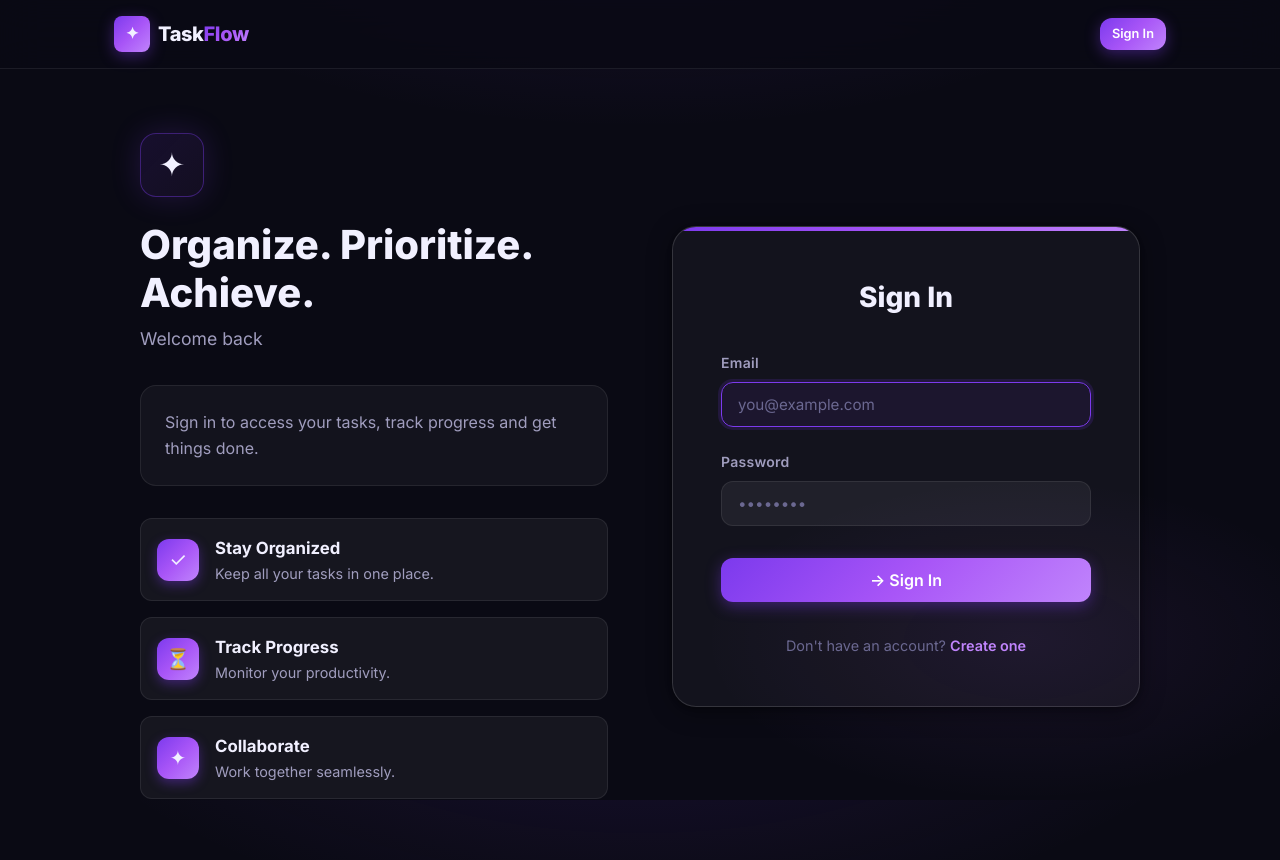
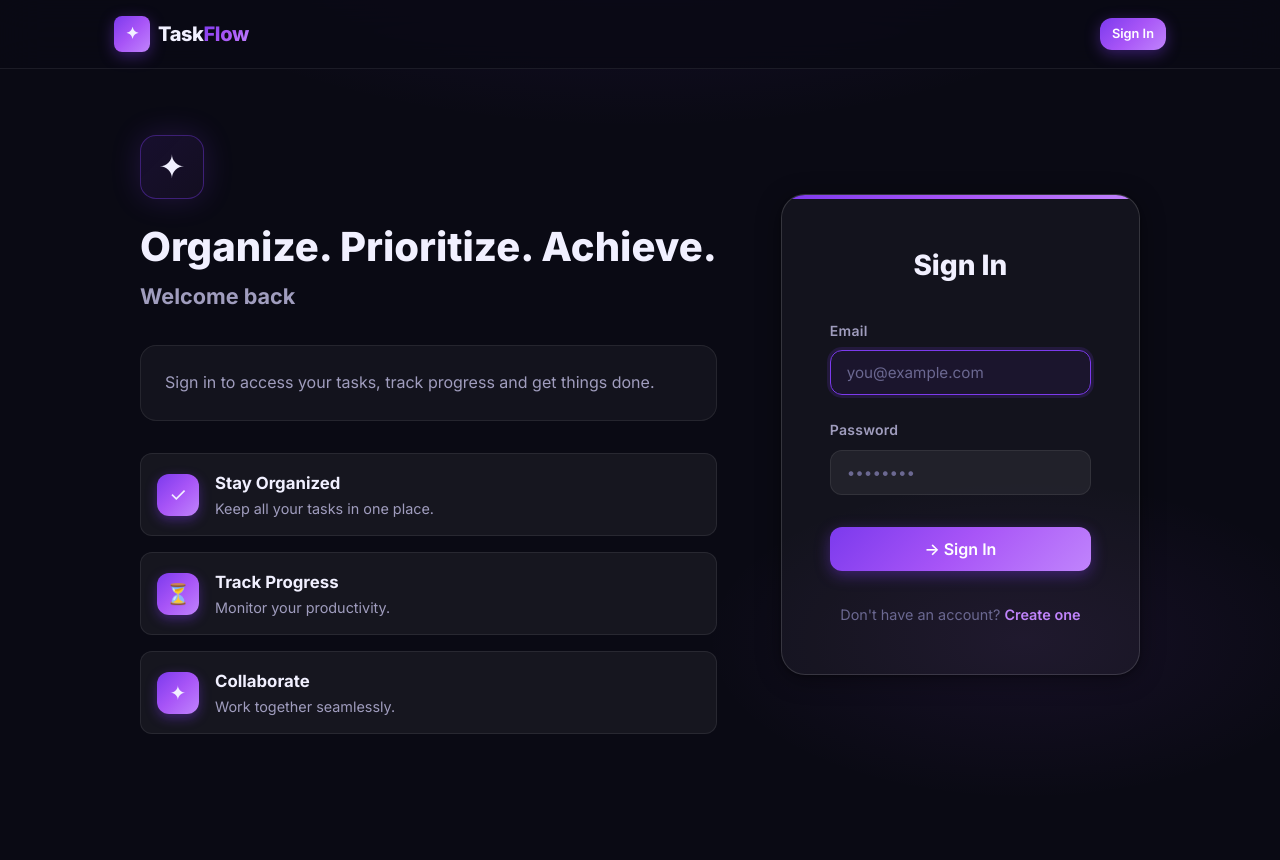
Before and after one commit to ranjith-2995/Project-Management-Portal, a React (Vite) app in the folder client/: page /login in a window 1280 px wide. Shown: the top 860 px of the page. After the commit the page ends 800 px from the top, so only its background shows below. Built offline with nearby package versions, Linux system fonts and the light colour scheme; no server answers.

Commit message:
style: refine login hero typography

```diff
--- a/client/src/index.css
+++ b/client/src/index.css
@@ -925,11 +925,13 @@ input, textarea, select {
   font-weight: 800;
   margin-bottom: var(--spacing-sm);
   line-height: 1.2;
+  white-space: nowrap;
 }
 
 .auth-layout__subtitle {
   color: var(--text-secondary);
-  font-size: 1.1rem;
+  font-size: 1.35rem;
+  font-weight: 700;
   margin-bottom: var(--spacing-xl);
 }
 
```
